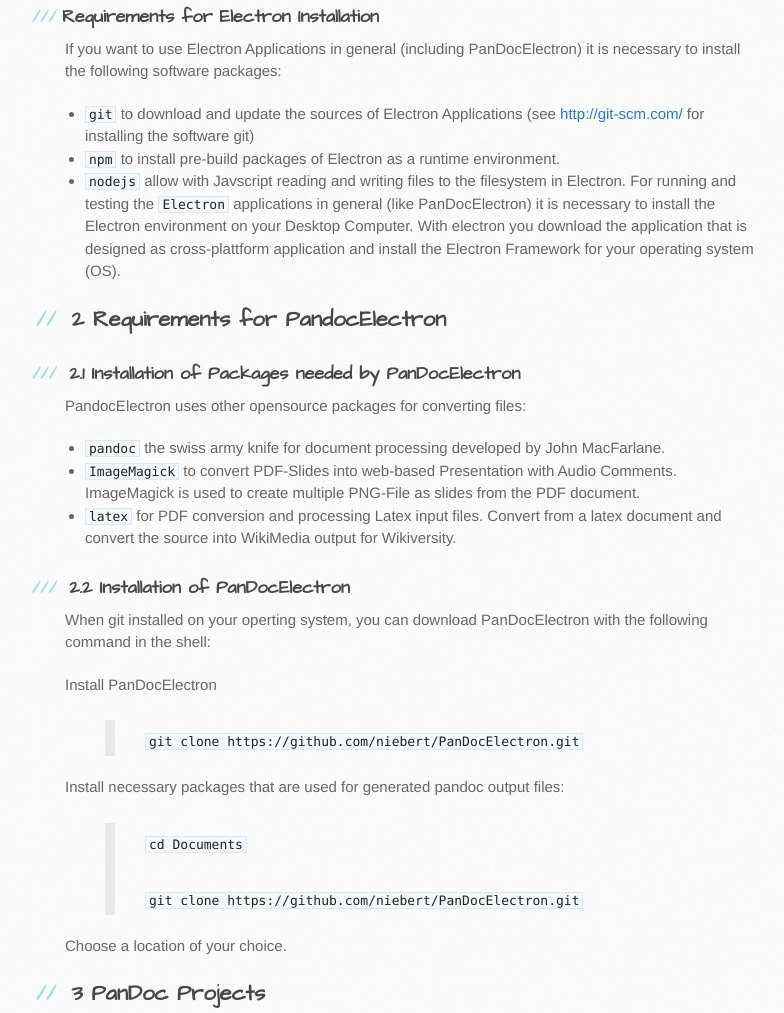
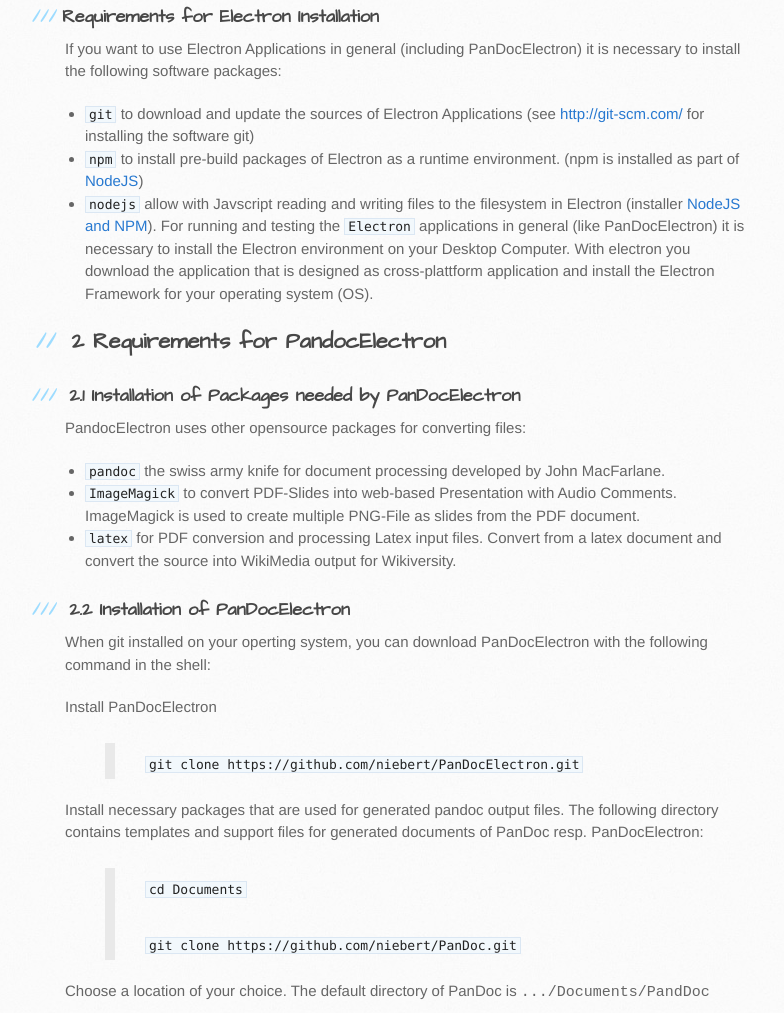
Before and after one commit to niebert/PanDocElectron, a plain HTML site: page index.html in a window 1280 px wide. Shown: the part 829-1842 px from the top of the page, without its empty margins (105-889 px from the left). Drawn offline with Linux system fonts and the light colour scheme.

Commit message:
Index updated with homebrew Link

```diff
--- a/index.html
+++ b/index.html
@@ -64,9 +64,9 @@
 <li>
 <code>git</code> to download and update the sources of Electron Applications (see <a href="http://git-scm.com/">http://git-scm.com/</a> for installing the software git)</li>
 <li>
-<code>npm</code> to install pre-build packages of Electron as a runtime environment.</li>
+<code>npm</code> to install pre-build packages of Electron as a runtime environment. (npm is installed as part of <a href="https://nodejs.org/en/" target="_blank">NodeJS</a>)</li>
 <li>
-<code>nodejs</code> allow with Javscript reading and writing files to the filesystem in Electron.
+<code>nodejs</code> allow with Javscript reading and writing files to the filesystem in Electron (installer <a href="https://nodejs.org/en/" target="_blank">NodeJS and NPM</a>).
 For running and testing the <code>Electron</code> applications in general (like PanDocElectron) it is necessary to install the Electron environment on your Desktop Computer. With electron you download the application that is designed as cross-plattform application and install the Electron Framework for your operating system (OS).</li>
 </ul>
 
@@ -98,15 +98,17 @@
 <p><code>git clone https://github.com/niebert/PanDocElectron.git</code></p>
 </blockquote>
 
-<p>Install necessary packages that are used for generated pandoc output files:</p>
+<p>Install necessary packages that are used for generated pandoc output files.
+The following directory contains templates and support files for generated documents
+of PanDoc resp. PanDocElectron:</p>
 
 <blockquote>
 <p><code>cd  Documents</code></p>
 
-<p><code>git clone https://github.com/niebert/PanDocElectron.git</code></p>
+<p><code>git clone https://github.com/niebert/PanDoc.git</code></p>
 </blockquote>
 
-<p>Choose a location of your choice.</p>
+<p>Choose a location of your choice. The default directory of PanDoc is <tt>.../Documents/PandDoc</tt> </p>
 
 <h2>
 <a id="3-pandoc-projects" class="anchor" href="#3-pandoc-projects" aria-hidden="true"><span aria-hidden="true" class="octicon octicon-link"></span></a>3 PanDoc Projects</h2>
@@ -348,7 +350,7 @@
 
 <h2 id="SEC6">
 <a id="6-macosx---electron-framework" class="anchor" href="#6-macosx---electron-framework" aria-hidden="true"><span aria-hidden="true" class="octicon octicon-link"></span></a>6 MacOSX - Electron Framework</h2>
-
+<p>The following comamd assume, that <a href="http://brew.sh" target0"_blank">HomeBrew</a> to be installed on your MacOSX.</p>
 <h3>
 <a id="61-install-git-on-macosx" class="anchor" href="#61-install-git-on-macosx" aria-hidden="true"><span aria-hidden="true" class="octicon octicon-link"></span></a>6.1 Install GIT on MacOSX</h3>
 
```
